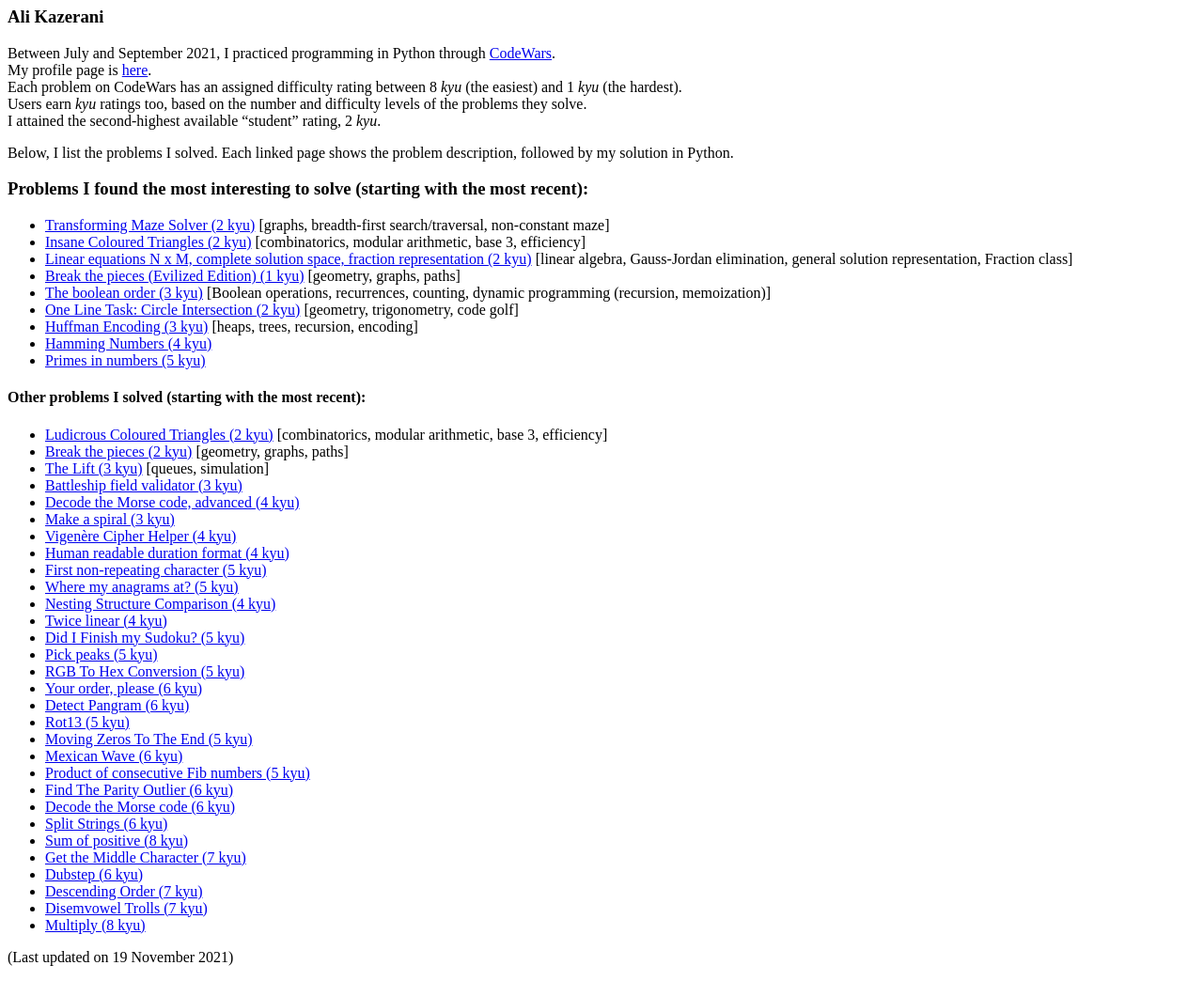
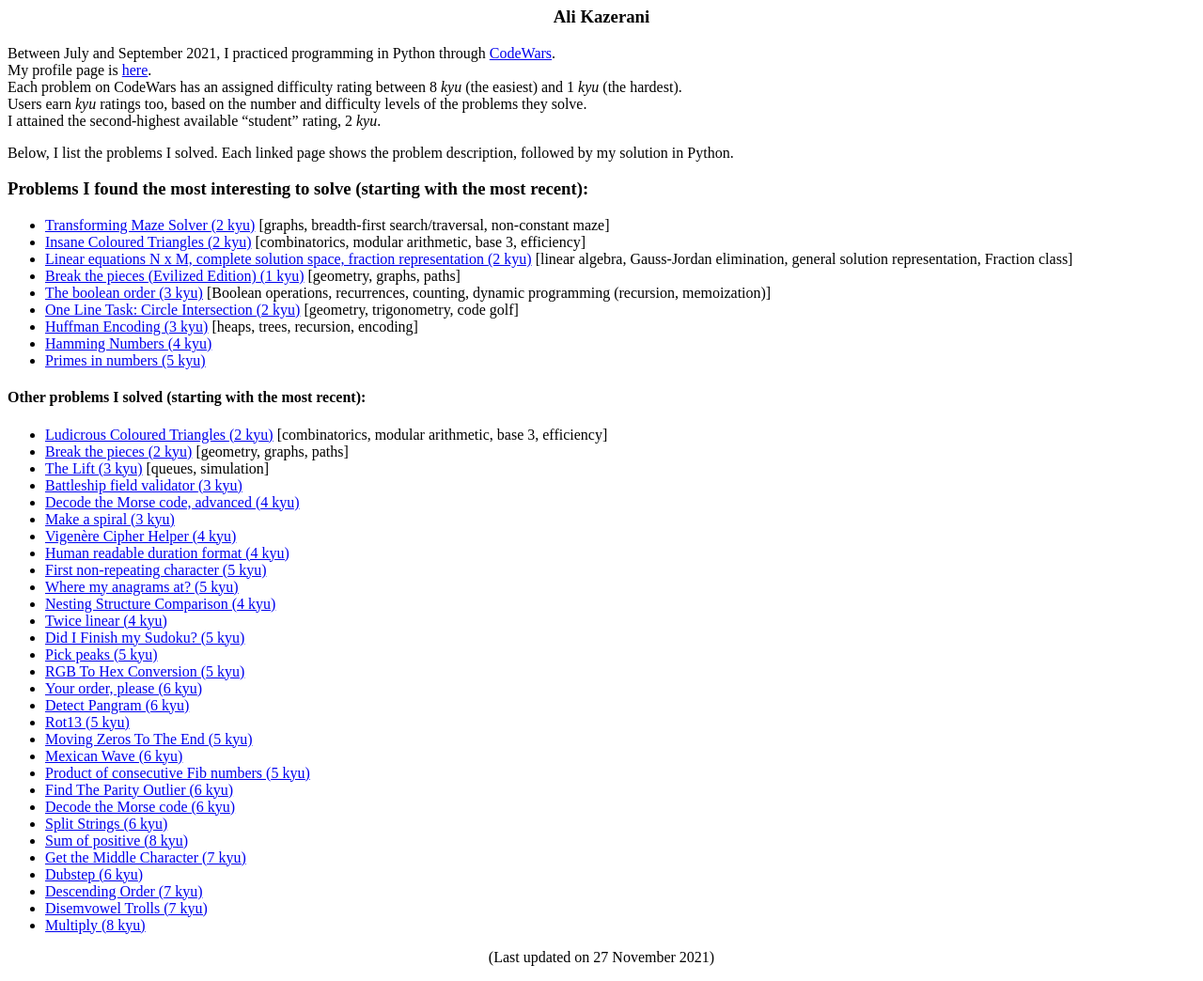
Before and after one commit to alikazerani/alikazerani.github.io, a plain HTML site: page codewars/index.html in a window 1280 px wide. Shown: the part 73-1117 px from the top of the page at 94% size. Drawn offline with Linux system fonts and the light colour scheme.

Commit message:
Making very minor changes to CodeWars page: centering title, name, and date, bringing date line properly into body, and updating date.

```diff
--- a/codewars/index.html
+++ b/codewars/index.html
@@ -5,8 +5,8 @@
 <title>My CodeWars Solutions</title>
 </head>
 <body>
-<h1>My CodeWars Solutions</h1>
-<h3>Ali Kazerani</h3>
+<h1 style="text-align: center;">My CodeWars Solutions</h1>
+<h3 style="text-align: center;">Ali Kazerani</h3>
 <p>Between July and September 2021, I practiced programming in Python through <a href="https://www.codewars.com">CodeWars</a>.<br />
 My profile page is <a href="https://www.codewars.com/users/zygopteran/">here</a>.<br />
 Each problem on CodeWars has an assigned difficulty rating between 8 <i>kyu</i> (the easiest) and 1 <i>kyu</i> (the hardest).<br />
@@ -59,6 +59,6 @@ Each linked page shows the problem description, followed by my solution in Pytho
 <li><a href="002.html">Disemvowel Trolls (7 kyu)</a></li>
 <li><a href="001.html">Multiply (8 kyu)</a></li>
 </ul>
+<p style="text-align: center;">(Last updated on 27 November 2021)</p>
 </body>
 </html>
-<p>(Last updated on 19 November 2021)</p>
```
